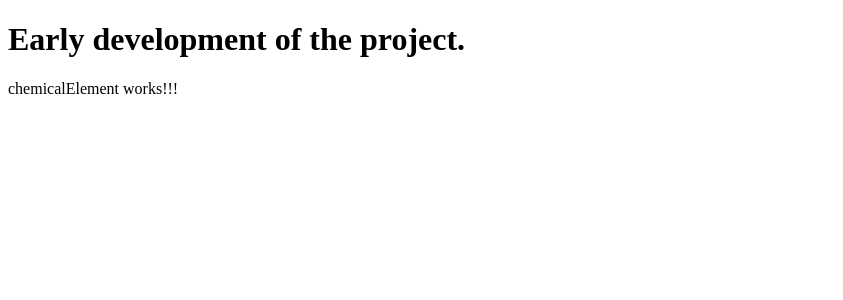
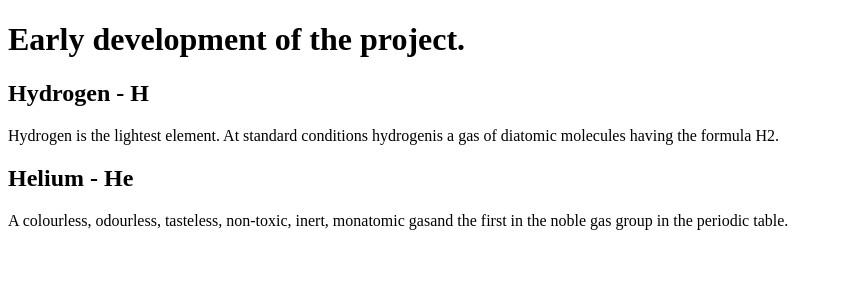
Before and after one commit to EKrionasLamprou/periodic-datatable, an Angular app in the folder periodic-datatable/: page / in a window 1280 px wide. Shown: the top 300 px of the page, without its empty margins (0-843 px from the left). Built offline with nearby package versions, Linux system fonts and the light colour scheme.

Commit message:
Chemical-element.service, and first two elements.

```diff
--- a/periodic-datatable/src/app/app.component.html
+++ b/periodic-datatable/src/app/app.component.html
@@ -1,5 +1,6 @@
 <h1>Early development of the project.</h1>
 
-<chemical-element></chemical-element>
+<chemical-element [symbol]="'H'"></chemical-element>
+<chemical-element [symbol]="'He'"></chemical-element>
 
 <router-outlet></router-outlet>
--- /dev/null
+++ b/periodic-datatable/src/app/chemicalElement/chemical-element.service.ts
@@ -0,0 +1,50 @@
+import { Injectable } from '@angular/core';
+import { ChemicalElement } from './chemicalElement';
+
+/**
+ * A service for getting chemical elements.
+ */
+@Injectable({
+  providedIn: 'root'
+})
+export class ChemicalElementService {
+
+  constructor() { }
+
+  // TO DO: Move elements list to a Json file.
+  /**
+   * A list of all known chemical elements.
+   */
+  elements: ChemicalElement[] = [
+    {
+      atomicNumber: 1,
+      name: 'Hydrogen',
+      symbol: 'H',
+      description: 'Hydrogen is the lightest element. At standard conditions hydrogen' +
+                   'is a gas of diatomic molecules having the formula H2.',
+      atomicMass: 1.00784,
+      density: 0.08988,
+      meltingPoint: 13.99,
+      boilingPoint: 20.271,
+    },
+    {
+      atomicNumber: 2,
+      name: 'Helium',
+      symbol: 'He',
+      description: 'A colourless, odourless, tasteless, non-toxic, inert, monatomic gas' +
+                   'and the first in the noble gas group in the periodic table.',
+      atomicMass: 4.002602,
+      density: 0.1786,
+      meltingPoint: 0.95,
+      boilingPoint: 4.222,
+    }
+  ]
+
+  /**
+   * Finds a chemical element by it's symbol.
+   * @param symbol The symbol of the element (e.g. 'He' for Helium).
+   * @returns An object of ChemicalElement type corresponding to the given symbol.
+   */
+  public getElement = (symbol: string): ChemicalElement =>
+    this.elements.find(element => element.symbol == symbol) as ChemicalElement
+}
--- a/periodic-datatable/src/app/chemicalElement/chemicalElement.component.html
+++ b/periodic-datatable/src/app/chemicalElement/chemicalElement.component.html
@@ -1 +1,2 @@
-<p>chemicalElement works!!!</p>
+<h2>{{element.name}} - {{element.symbol}}</h2>
+<p>{{element.description}}</p>
--- a/periodic-datatable/src/app/chemicalElement/chemicalElement.component.ts
+++ b/periodic-datatable/src/app/chemicalElement/chemicalElement.component.ts
@@ -1,13 +1,23 @@
-import { Component } from '@angular/core';
-import { ChemicalElement } from './chemicalElement';
+import { Component, Input } from '@angular/core'
+import { ChemicalElementService } from './chemical-element.service'
+import { ChemicalElement } from './chemicalElement'
 
 @Component({
-  selector: 'chemical-element',
+  selector: 'chemical-element[symbol]',
   templateUrl: './chemicalElement.component.html',
   styleUrls: ['./chemicalElement.component.sass'],
 })
 
-export class ChemicalElementComponent {
-  constructor() {
+export class ChemicalElementComponent{
+  @Input()
+  symbol!: string
+
+  constructor(private chemicalElementService: ChemicalElementService) {
   }
+
+  ngOnInit() {
+    this.element = this.chemicalElementService.getElement(this.symbol)
+  }
+
+  element!: ChemicalElement
 }
```
Also changed, not shown: periodic-datatable/src/app/chemicalElement/chemicalElement.ts (+12 -3 lines), 1 other file (tests, documents, lock files or other folders).
